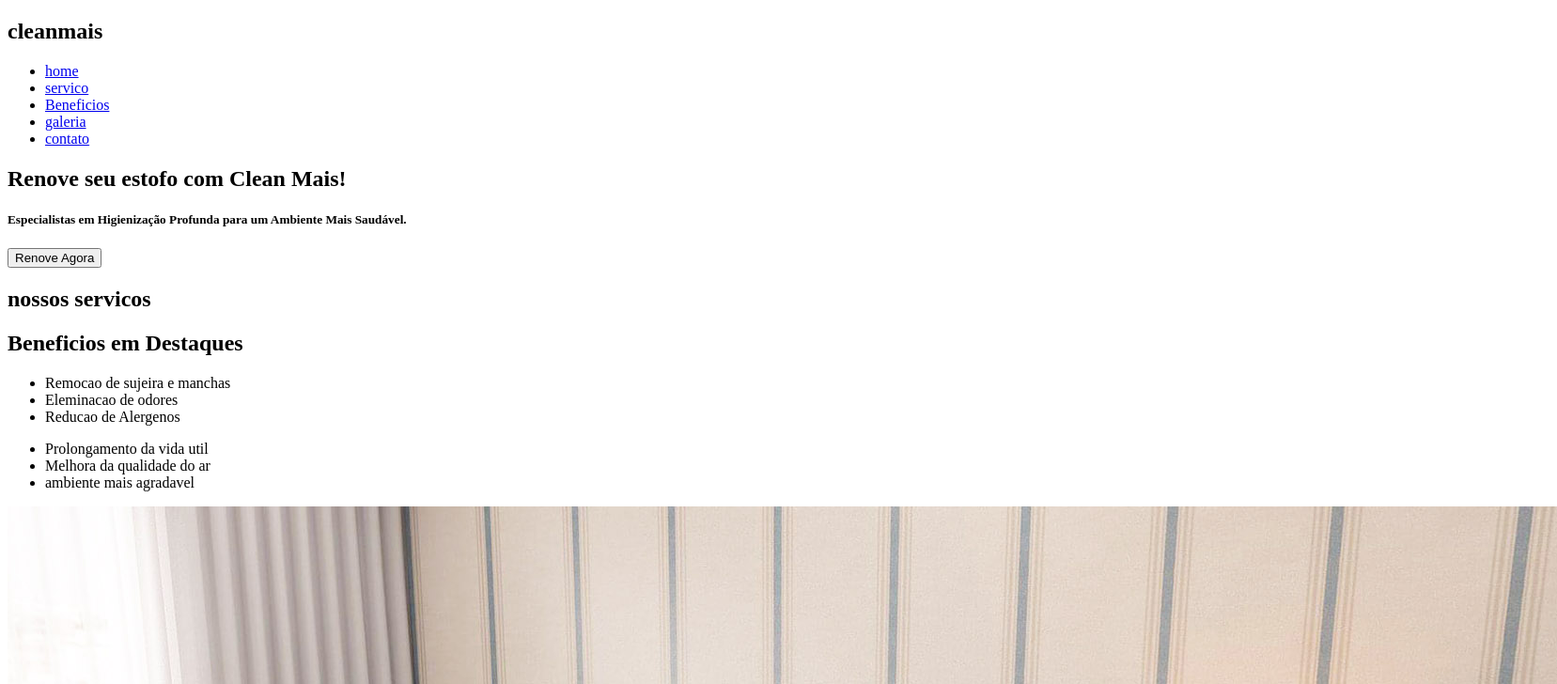
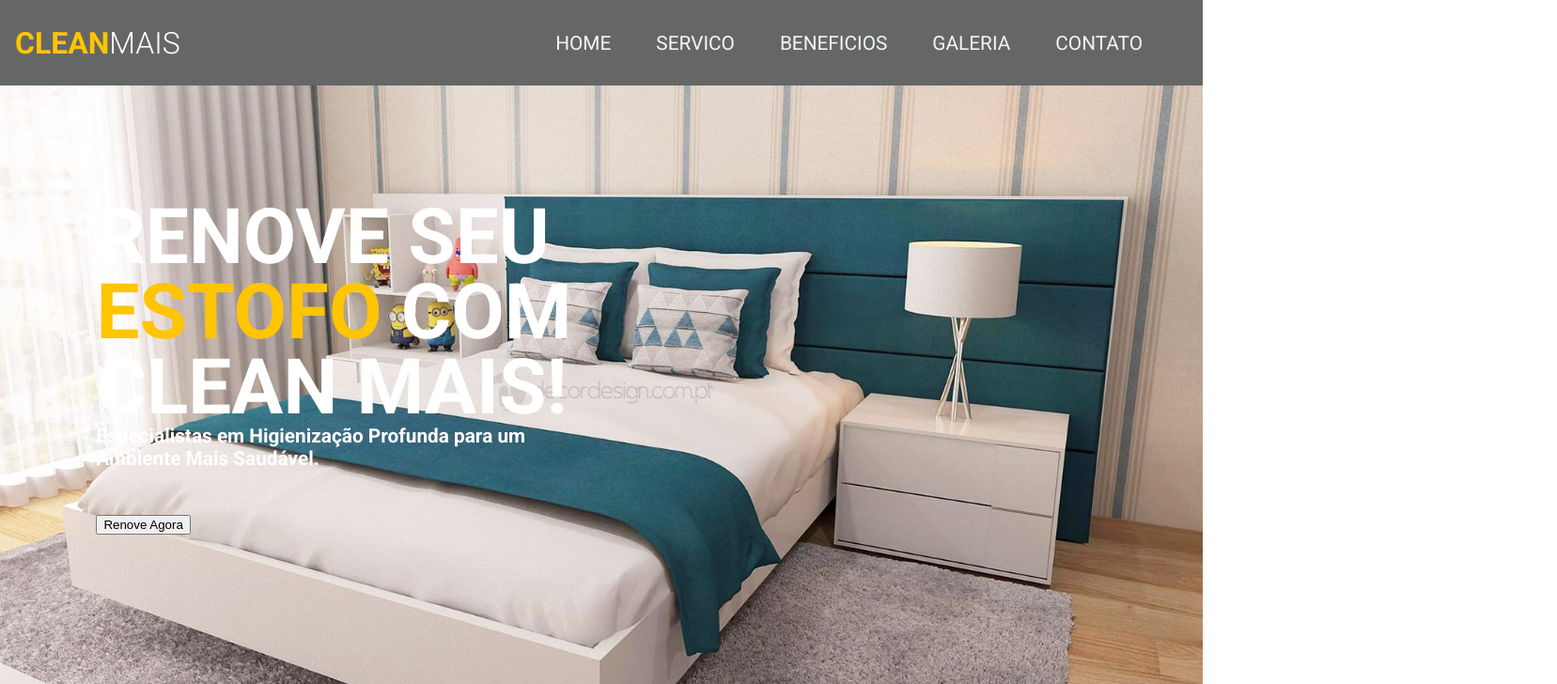
Before and after one commit to Ivaldopt/Landing-page-CleanMais, a website: page src/index.html in a window 1280 px wide. Shown: the top 728 px of the page at 94% size, 1657 px wide, since content can reach past the window. Drawn offline with Linux system fonts and the light colour scheme.

Commit message:
feat: criacao da navbar e do header

```diff
--- a/src/index.html
+++ b/src/index.html
@@ -3,12 +3,15 @@
 <head>
     <meta charset="UTF-8">
     <meta name="viewport" content="width=device-width, initial-scale=1.0">
+    <link rel="stylesheet" href="style.css">
     <title>CleanMais</title>
 </head>
 <body>
-    <nav>
-        <h1>clean<span>mais</span> </h1>
-        <ul>
+    <nav class="navbar">
+        <h1 id="logo">
+            clean<span class="font--light">mais</span>
+        </h1>
+        <ul class="navbar__links">
             <li>
                 <a href="#home">
                 home
@@ -40,14 +43,15 @@
 
     <header>
         <div id="fundo">
-            <div class="textoPrincipal">
+            <img class="background-image" src="./imag/Quarto.jpg" alt="banner-quarto">
+            <div class="fundo__textoPrincipal">
                 <h2>
-                    Renove seu  <span>estofo</span> com Clean Mais!
+                    Renove seu  <span class="destaque">estofo</span> com Clean Mais!
                 </h2>
 
-                <h5>
+                <h6>
                     Especialistas em Higienização Profunda para um Ambiente Mais Saudável.
-                </h5>
+                </h6>
                 <button>Renove Agora</button>
 
             </div>
@@ -99,7 +103,7 @@
 
         <section>
             <div>
-                <img src="./imag/Quarto.jpg" alt="">
+                <img src="" alt="">
                 <h3>
                     Agende sua higienização de estofados e colchões hoje e desfrute de um ambiente mais fresco e saudável!
                 </h3>
@@ -143,7 +147,7 @@
 
         <p>
             <small>
-                © 2022 Todos os direitos reservados | Clean <span>Mais</span> Desenvolvido por <span>Ivaldo Almeida</span>
+                © 2022 Todos os direitos reservados | Clean <span>Mais</span> | Desenvolvido por <span>Ivaldo Almeida</span>
 
             </small>
         </p>
--- a/src/style.css
+++ b/src/style.css
@@ -0,0 +1,118 @@
+@import url('https://fonts.googleapis.com/css2?family=Roboto:ital,wght@0,100;0,300;0,400;0,500;0,700;0,900;1,100;1,300;1,400;1,500;1,700;1,900&display=swap');
+
+* {
+    box-sizing: border-box;
+}
+
+:root {
+    font-family: "Roboto", sans-serif;
+    --color-secure: #acadad;
+    --default-padding: 1rem;
+}
+
+body {
+    margin: 0;
+}
+
+ul {
+    display: flex;
+    list-style: none;
+    font-size: 24px;
+    font-family: "Roboto", sans-serif;
+    font-weight: 400;
+
+}
+
+li {
+
+}
+
+.navbar {
+    position: fixed;
+    z-index: 1;
+    display: grid;
+    grid-template-columns: 1fr 9fr;
+    align-items: center;
+    top: 0;
+    left: 0;
+
+    width: 100%;
+    padding: 0 1rem;
+
+
+    background-color: #656767;
+
+}
+
+.navbar__links a:hover {
+    color:var(--color-secure);
+}
+
+.navbar__links {
+    justify-self: end;
+}
+
+.navbar__links a {
+    text-decoration: none;
+    color: #f8f4f4;
+}
+
+#logo {
+    color: #ffc500;
+    font-size: 32px;
+    text-transform: uppercase;
+}
+
+.navbar__links li {
+    font-size: 1.3rem;
+    margin-right: 3rem;
+    text-transform: uppercase;
+}
+
+.font--light {
+    font-weight: 300;
+     color: #fff;
+}
+
+.background-image {
+
+    width: 100%;
+    height: 100%;
+    object-fit: cover;
+
+    height:auto;
+}
+
+.fundo__textoPrincipal {
+    position: absolute;
+    top: 9rem;
+    left: 8vw;
+
+}
+
+.fundo__textoPrincipal h2{
+    font-size: 5.12rem;
+    width: 37rem;
+    margin-bottom: 0;
+    color: #fff;
+    text-transform: uppercase;
+    line-height: 5rem;
+
+}
+
+.fundo__textoPrincipal h6 {
+    font-size: 1.3rem;
+    color: #fff;
+    width: 31rem;
+    margin-top: 0;
+}
+
+.destaque {
+    color: #ffc500;
+}
+
+.beneficios {
+    font-size: 2rem;
+    position: absolute;
+    color: #656767;
+}
```
